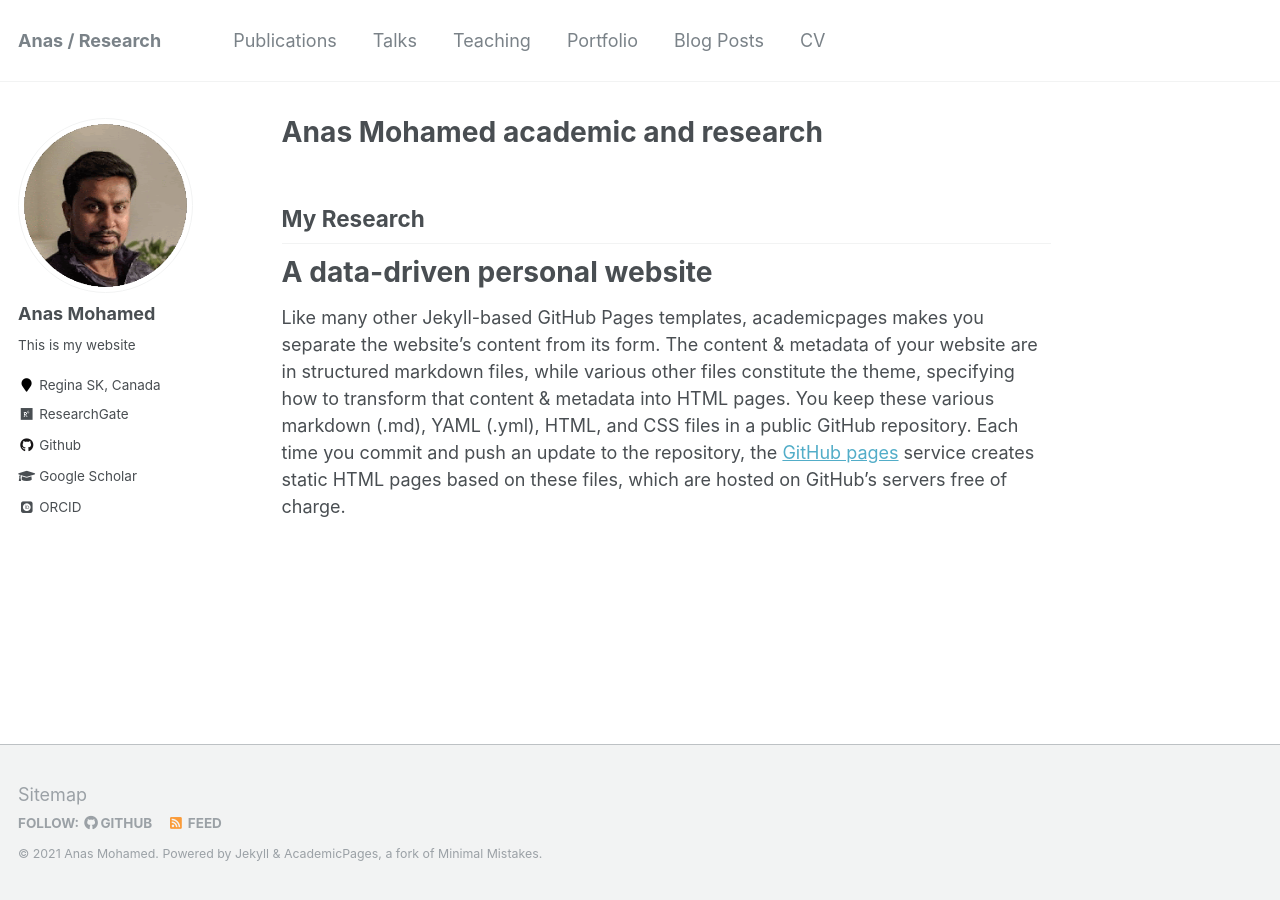
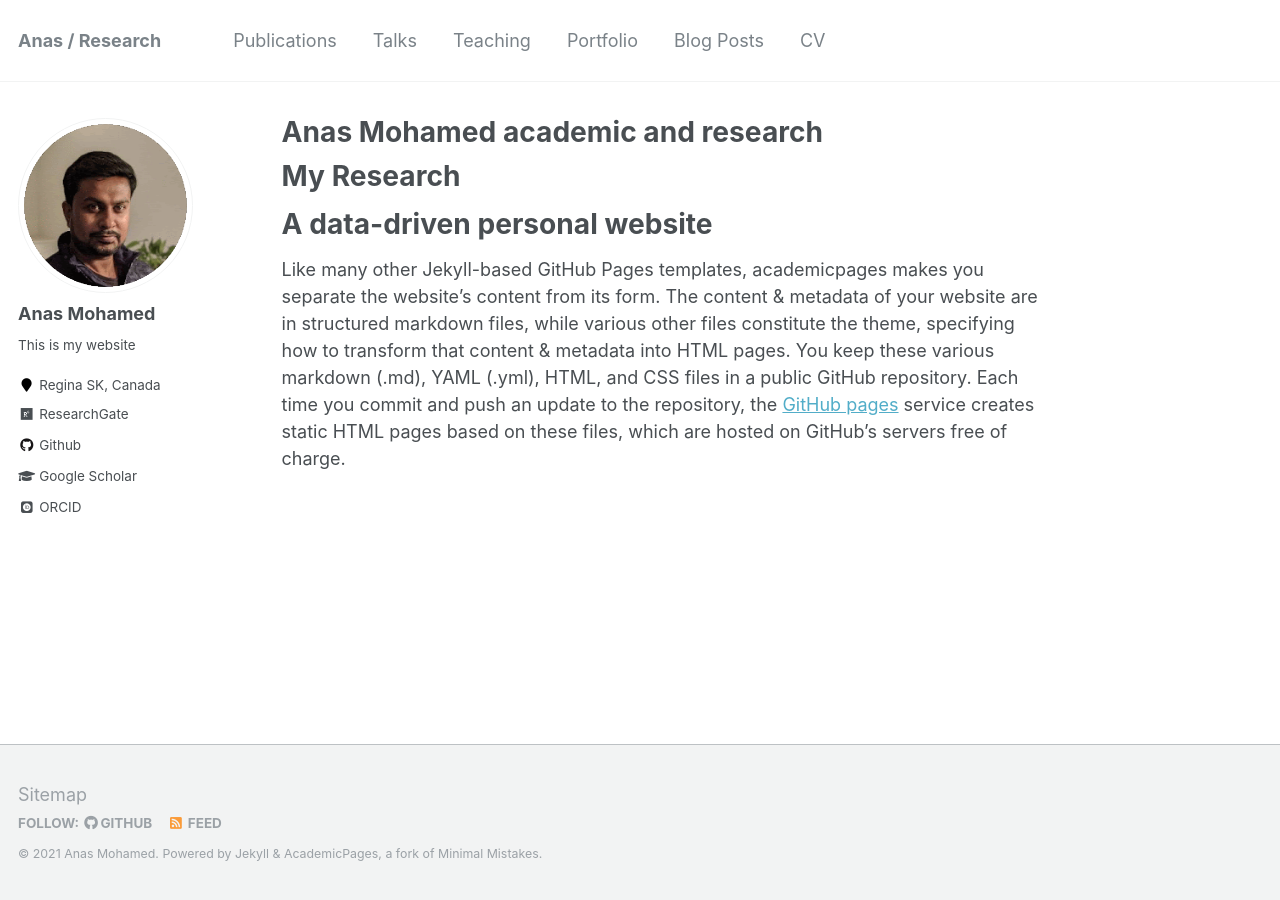
Before and after one commit to anas007/anas007.github.io, a Jekyll site: the page built from _pages/about.md, in a window 1280 px wide. Built offline with Jekyll 4.4.1, drawn with Linux system fonts in a browser that asks for light colours; some web fonts are replaced.

```diff
--- a/_pages/about.md
+++ b/_pages/about.md
@@ -8,7 +8,8 @@ redirect_from:
   - /about.html
 ---
 
-## My Research
+My Research
+======
 
 A data-driven personal website
 ======
```
